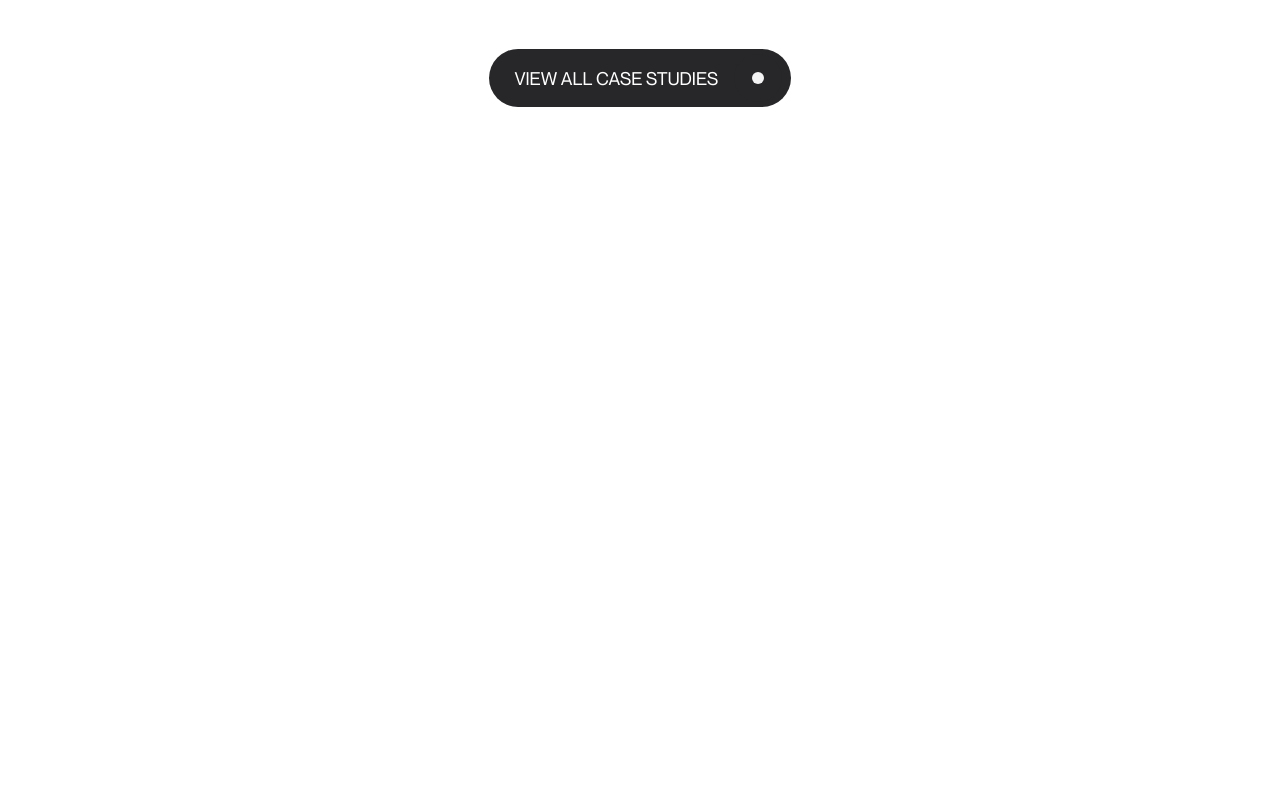
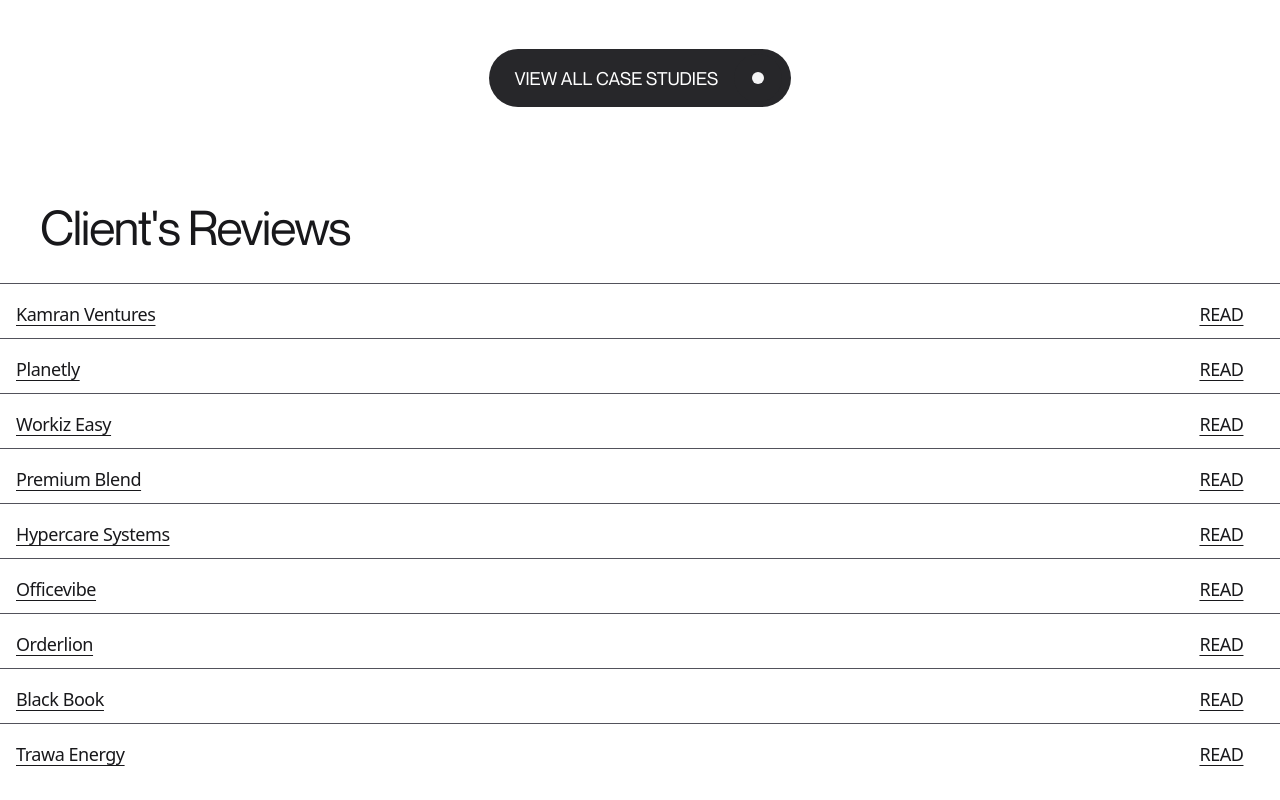
Before and after one commit to aliabbaschadhar/Ochi-Design-Copy, a React (Vite) app: page / in a window 1280 px wide. Shown: the part 6180-6980 px from the top of the page. Before the commit the page ends 6303 px from the top, so only its background shows below. Built offline with nearby package versions, Linux system fonts and the light colour scheme.

Commit message:
Reviews responsiveness done

```diff
--- a/src/App.jsx
+++ b/src/App.jsx
@@ -139,11 +139,11 @@ export default function App() {
       >
         <Featured />
       </div>
-      {/* <div
+      <div
         data-scroll-section
       >
         <Reviews />
-      </div> */}
+      </div>
       {/* <div
         data-scroll-section
       >
--- a/src/components/ReviewComponent.jsx
+++ b/src/components/ReviewComponent.jsx
@@ -16,21 +16,32 @@ function ReviewComponent({
         <motion.div
             whileHover={{ backgroundColor: "whitesmoke" }}
             animate={{
-                height: isExpanded ? "auto" : "7vh",
-                minHeight: isExpanded ? "53vh" : "7vh",
-                maxHeight: isExpanded ? "70vh" : "7vh",
+                height: isExpanded ? "auto" : "55px",
+                minHeight: isExpanded ? "450px" : "55px",
+                maxHeight: isExpanded ? "650px" : "55px",
             }}
-            className="w-full border-t-[0.05vw] border-zinc-600 p-2 pt-4 flex overflow-hidden"
+            className="w-full border-t border-zinc-600 p-2 pt-4 relative"
         >
+            {/* Mobile button */}
+            <div className="absolute right-4 top-4 md:hidden z-10">
+                <button
+                    onClick={() => setIsExpanded(!isExpanded)}
+                    className="text-zinc-900 underline underline-offset-2 tracking-tight cursor-pointer text-sm font-normal"
+                >
+                    {isExpanded ? "CLOSE" : "READ"}
+                </button>
+            </div>
+
+            <div className="flex flex-wrap justify-between ">
                 {/* Link Section */}
                 <motion.div
-                animate={{ height: isExpanded ? "auto" : "8vh" }}
-                className="w-[25vw] flex gap-4 ml-[4vw]"
+                    animate={{ height: isExpanded ? "auto" : "60px" }}
+                    className="w-3/4 md:w-1/4 flex gap-2 md:gap-4 mx-2"
                 >
                     {linkSite && (
                         <motion.a
                             whileHover={{ scale: 1.1 }}
-                        className="text-[1.1vw] underline underline-offset-4 text-zinc-900 tracking-tight"
+                            className="text-sm md:text-base lg:text-lg underline underline-offset-4 text-zinc-900 tracking-tight"
                             href={linkSite}
                             target="_blank"
                             rel="noopener noreferrer"
@@ -40,44 +51,44 @@ function ReviewComponent({
                     )}
                 </motion.div>
 
+                {/* Desktop button - always visible */}
+                <div className="hidden md:block md:w-[8%] text-center ">
+                    <button
+                        onClick={() => setIsExpanded(!isExpanded)}
+                        className="text-zinc-900 underline underline-offset-4 tracking-tight cursor-pointer text-base lg:text-lg font-normal"
+                    >
+                        {isExpanded ? "CLOSE" : "READ"}
+                    </button>
+                </div>
+
+                {/* When expanded, show content */}
+                {isExpanded && (
+                    <div className="w-full flex flex-col mt-10 md:flex-row md:justify-between md:mt-8 md:gap-10 lg:justify-center">
                         {/* Services Section */}
-            <motion.div
-                animate={{ opacity: isExpanded ? 1 : 0 }}
-                className="w-[25vw] text-[1.2vw] text-zinc-900 pl-10 tracking-tight"
-            >
-                <p className="font-normal tracking-tight text-[1.1vw]">Services:</p>
-                <div className="relative top-[4.5vw]">
+                        <div className="w-full md:w-1/4 text-sm md:text-base lg:text-lg text-zinc-900 px-2 md:px-0 tracking-tight mb-6 md:mb-0">
+                            <p className="font-normal tracking-tight text-xs md:text-sm lg:text-base">Services:</p>
+                            <div className="mt-2 md:mt-4 flex flex-col gap-3">
                                 <Services text={service1} />
                                 <Services text={service2} />
                             </div>
-            </motion.div>
+                        </div>
 
                         {/* Review Content */}
-            <motion.div
-                animate={{ opacity: isExpanded ? 1 : 0 }}
-                className="w-[40vw] flex flex-col gap-[3.2vw] overflow-y-auto"
-            >
-                <p className="text-zinc-900 text-[1.05vw]">{name}</p>
+                        <div className="w-full md:w-[45%] flex flex-col gap-3 md:gap-6 overflow-y-auto px-2">
+                            <p className="text-zinc-900 text-sm md:text-base">{name}</p>
                             <div className="pb-6">
                                 <img
-                        className="my-6 h-[7vw] rounded-2xl tracking-tight"
+                                    className="my-4 md:my-6 h-16 md:h-24 lg:h-28 rounded-2xl tracking-tight object-cover"
                                     src={image}
                                     alt={`${name} profile`}
                                 />
-                    <p className="text-zinc-900 text-[1vw] max-w-[32vw]">
+                                <p className="text-zinc-900 text-xs md:text-sm lg:text-base max-w-full md:max-w-[95%]">
                                     {review}
                                 </p>
                             </div>
-            </motion.div>
-
-            {/* Expand Button */}
-            <div className="w-[10vw] text-center">
-                <button
-                    onClick={() => setIsExpanded(!isExpanded)}
-                    className="text-zinc-900 underline underline-offset-[0.4vw] tracking-tight cursor-pointer text-[1.2vw] font-normal"
-                >
-                    {isExpanded ? "CLOSE" : "READ"}
-                </button>
+                        </div>
+                    </div>
+                )}
             </div>
         </motion.div>
     );
@@ -88,11 +99,11 @@ export default ReviewComponent;
 export function Services({ text = "defaultTag" }) {
     return (
         <div className="arrowlink w-fit py-1">
-            <a href="#" className="flex items-center gap-3 group">
-                <div className="uppercase text-[0.9vw] mt-1 font-medium text-zinc-900 w-fit px-5 py-2 rounded-full border border-zinc-900 bg-white transition-all duration-300 group-hover:text-white group-hover:bg-zinc-900">
+            <a href="#" className="flex items-center gap-2 md:gap-3 group">
+                <div className="uppercase text-xs md:text-sm mt-1 font-medium text-zinc-900 w-fit px-3 md:px-5 py-1 md:py-2 rounded-full border border-zinc-900 bg-white transition-all duration-300 group-hover:text-white group-hover:bg-zinc-900 text-nowrap">
                     {text}
                 </div>
-                <div className="w-[1.8vw] h-[1.8vw] flex items-center justify-center bg-white border border-zinc-900 rounded-full transition-all duration-300 group-hover:bg-zinc-900">
+                <div className="w-6 h-6 md:w-8 md:h-8 flex items-center justify-center bg-white border border-zinc-900 rounded-full transition-all duration-300 group-hover:bg-zinc-900">
                     <FaArrowUpLong className="rotate-45 text-zinc-900 transition-all duration-300 group-hover:text-white" />
                 </div>
             </a>
--- a/src/components/Reviews.jsx
+++ b/src/components/Reviews.jsx
@@ -95,11 +95,12 @@ function Reviews() {
     return (
         <>
             <div className="w-full bg-white">
-                <div className="w-full px-10 pt-20 pb-8">
-                    <h1 className="text-[4.3vw] font-neue text-zinc-900 tracking-tight">
+                <div className="w-full px-4 sm:px-6 md:px-10 pt-10 sm:pt-16 md:pt-20 pb-4 sm:pb-6 md:pb-8">
+                    <h1 className="text-2xl sm:text-3xl md:text-4xl lg:text-5xl font-neue text-zinc-900 tracking-tight">
                         Client's Reviews
                     </h1>
                 </div>
+                <div className="w-full">
                     {reviews.map((review, index) => (
                         <ReviewComponent
                             key={index}
@@ -107,6 +108,7 @@ function Reviews() {
                         />
                     ))}
                 </div>
+            </div>
         </>
     );
 }
```
Lines whose indentation alone changed are shown as unchanged.
